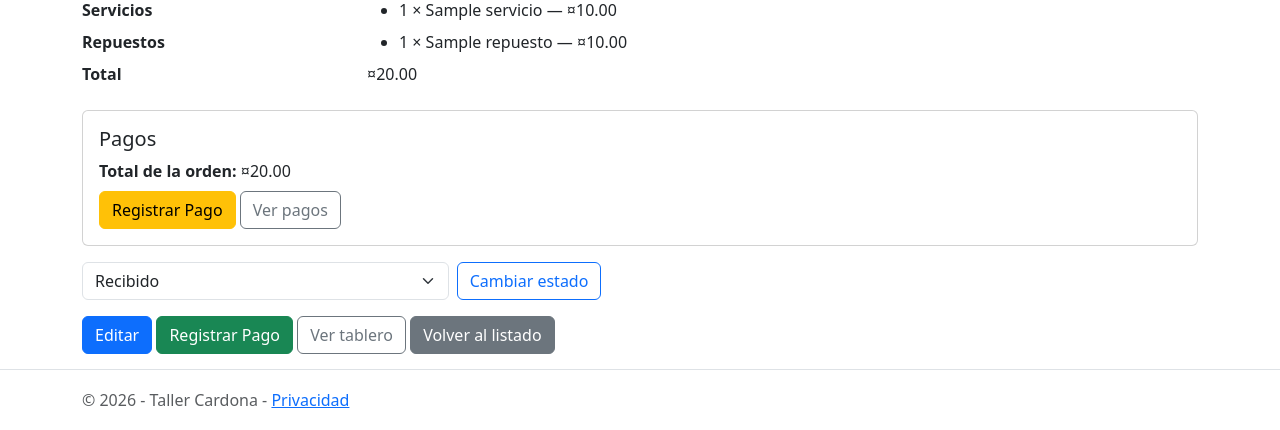
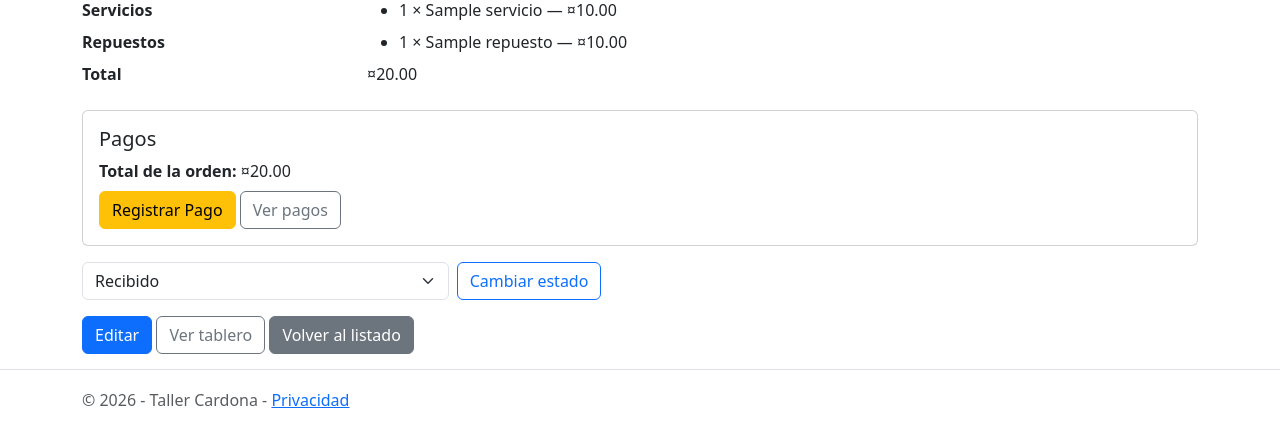
Before and after one commit to diegohenriquez279-ctrl/taller-cardona-fase2, an ASP.NET Core app: page /Ordenes/Details/1 in a window 1280 px wide. Shown: the part 381-811 px from the top of the page. Run offline with ASP.NET Core 8, Linux system fonts and the light colour scheme; a user stored in the database is signed in; tables that the repository leaves empty hold one stand-in row (values such as "Sample post"); style sheets or scripts are compiled from the project's sources; some libraries are stand-ins or nearby versions.

Commit message:
Órdenes: quita el botón Registrar Pago duplicado en el detalle

```diff
--- a/TallerCardona/Views/Ordenes/Details.cshtml
+++ b/TallerCardona/Views/Ordenes/Details.cshtml
@@ -120,6 +120,5 @@ else
 }
 
 <a asp-action="Edit" asp-route-id="@Model.Id" class="btn btn-primary">Editar</a>
-<a asp-controller="Pagos" asp-action="Create" asp-route-ordenTrabajoId="@Model.Id" class="btn btn-success">Registrar Pago</a>
 <a asp-action="Tablero" class="btn btn-outline-secondary">Ver tablero</a>
 <a asp-action="Index" class="btn btn-secondary">Volver al listado</a>
```
